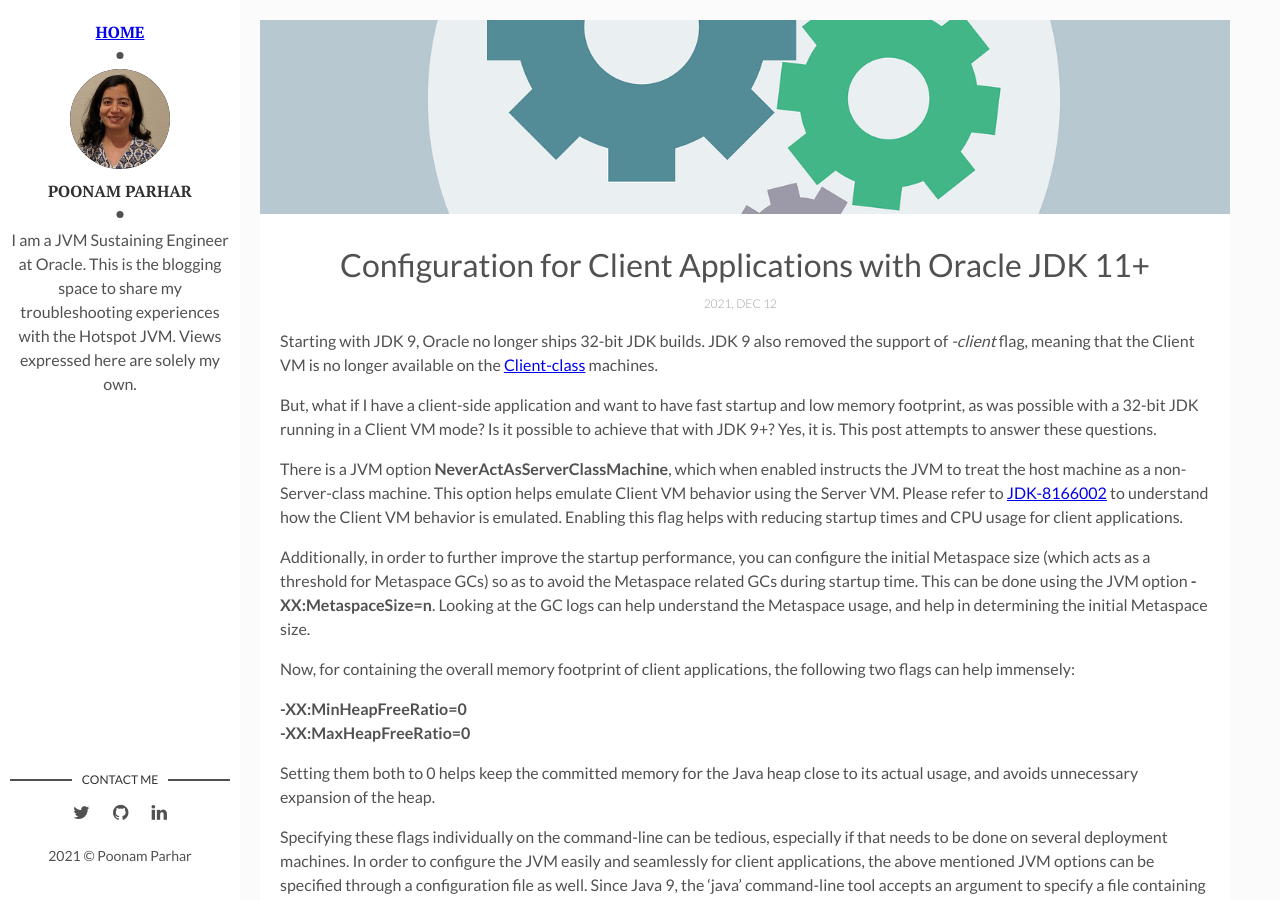
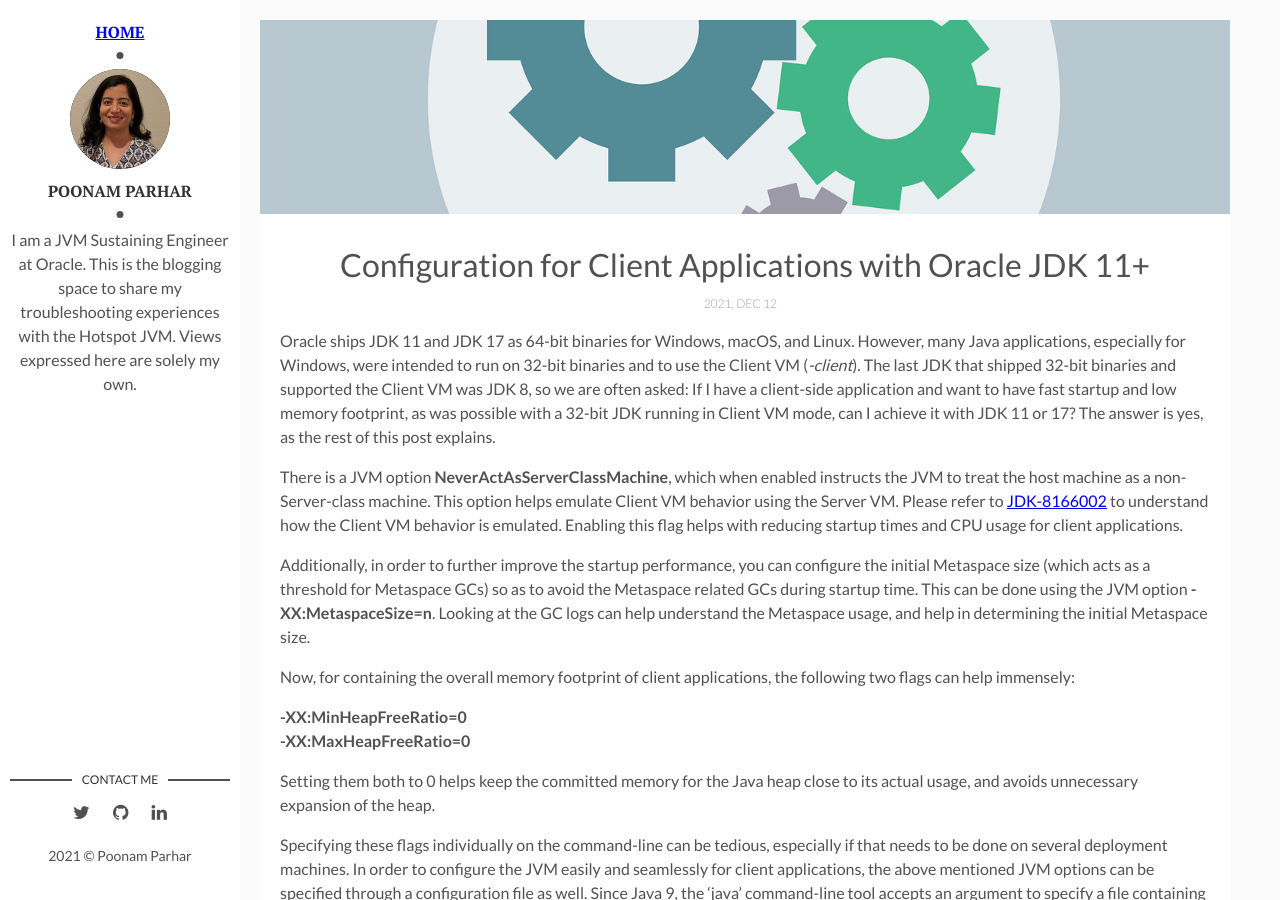
Before and after one commit to poonamparhar/poonamparhar.github.io, a Jekyll site: the page built from _posts/2021-12-12-configuring_client_jvm_with_java_11.markdown, in a window 1280 px wide and 900 px high. Built offline with Jekyll 4.4.1, drawn with Linux system fonts in a browser that asks for light colours.

Commit message:
update post

```diff
--- a/_posts/2021-12-12-configuring_client_jvm_with_java_11.markdown
+++ b/_posts/2021-12-12-configuring_client_jvm_with_java_11.markdown
@@ -8,9 +8,7 @@ fig-caption: # Add figcaption (optional)
 tags: [Client VM, Performance, Startup, Memory Footprint]
 ---
 
-Starting with JDK 9, Oracle no longer ships 32-bit JDK builds. JDK 9 also removed the support of *-client* flag, meaning that the Client VM is no longer available on the [Client-class](https://docs.oracle.com/javase/7/docs/technotes/guides/vm/server-class.html) machines.
-
-But, what if I have a client-side application and want to have fast startup and low memory footprint, as was possible with a 32-bit JDK running in a Client VM mode? Is it possible to achieve that with JDK 9+? Yes, it is. This post attempts to answer these questions.
+Oracle ships JDK 11 and JDK 17 as 64-bit binaries for Windows, macOS, and Linux. However, many Java applications, especially for Windows, were intended to run on 32-bit binaries and to use the Client VM (*-client*). The last JDK that shipped 32-bit binaries and supported the Client VM was JDK 8, so we are often asked: If I have a client-side application and want to have fast startup and low memory footprint, as was possible with a 32-bit JDK running in Client VM mode, can I achieve it with JDK 11 or 17? The answer is yes, as the rest of this post explains.
 
 There is a JVM option **NeverActAsServerClassMachine**, which when enabled instructs the JVM to treat the host machine as a non-Server-class machine. This option helps emulate Client VM behavior using the Server VM. Please refer to [JDK-8166002](https://bugs.openjdk.java.net/browse/JDK-8166002) to understand how the Client VM behavior is emulated. Enabling this flag helps with reducing startup times and CPU usage for client applications.
 
```
